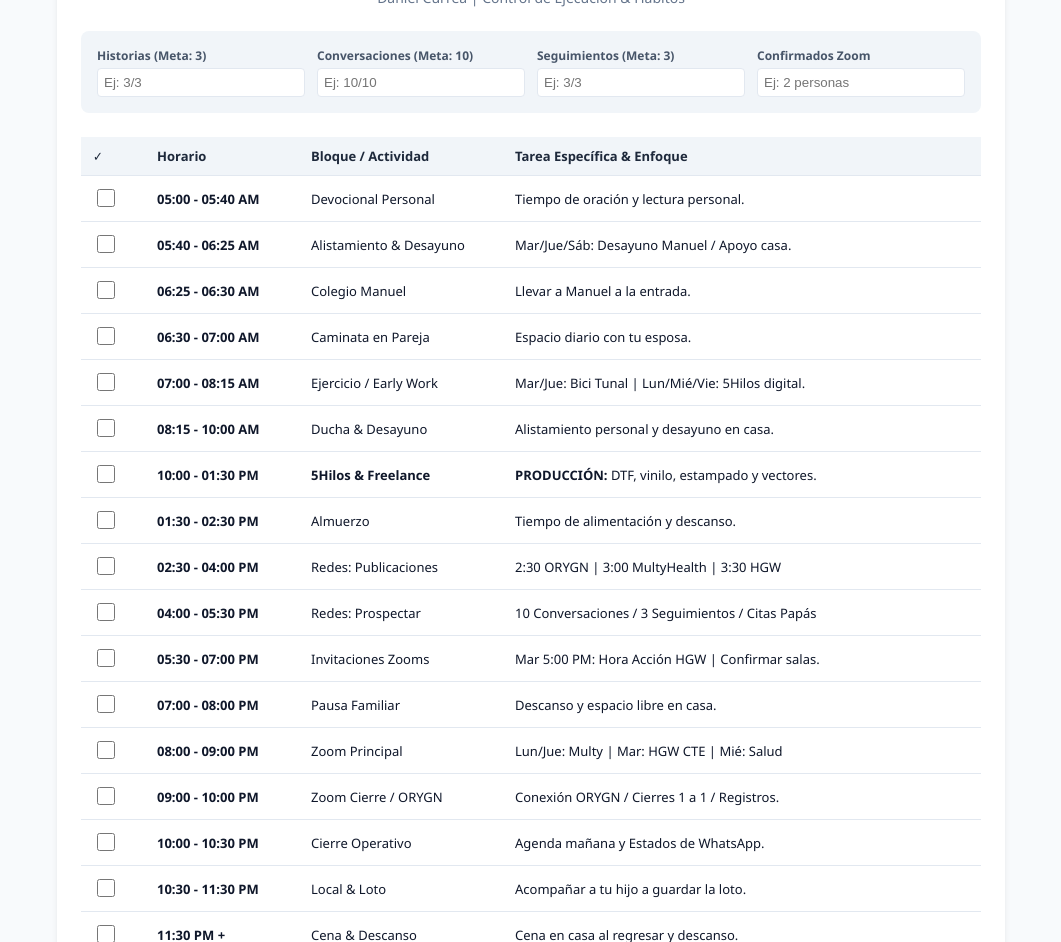
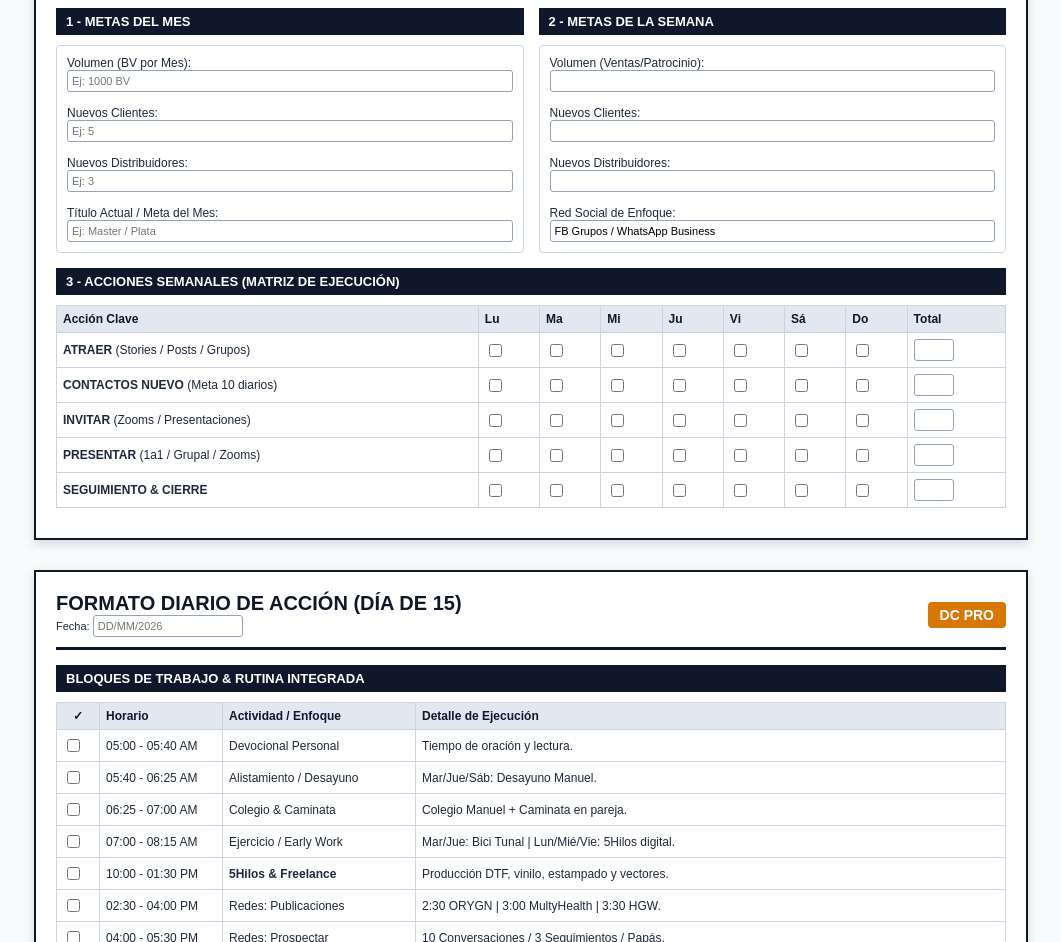
Before and after one commit to HGWlatamDC/acciondiaria, a plain HTML site: page index.html in a window 1280 px wide. Shown: the part 109-1051 px from the top of the page, without its empty margins (109-1170 px from the left). Drawn offline with Linux system fonts and the light colour scheme.

Commit message:
index.html

```diff
--- a/index.html
+++ b/index.html
@@ -3,308 +3,304 @@
 <head>
     <meta charset="UTF-8">
     <meta name="viewport" content="width=device-width, initial-scale=1.0">
-    <title>Plan de Acción Diario - Daniel Currea</title>
+    <title>Plan de Acción CTE 1000 - Daniel Currea</title>
     <style>
         :root {
-            --primary: #1e293b;
-            --accent: #2563eb;
-            --bg: #f8fafc;
-            --card: #ffffff;
-            --border: #e2e8f0;
-            --text: #0f172a;
+            --cte-navy: #0f172a;
+            --cte-gold: #d97706;
+            --cte-blue: #2563eb;
+            --bg-gray: #f8fafc;
+            --border-color: #cbd5e1;
         }
 
         body {
-            font-family: 'Segoe UI', Tahoma, Geneva, Verdana, sans-serif;
-            background-color: var(--bg);
-            color: var(--text);
+            font-family: 'Arial', sans-serif;
+            background-color: var(--bg-gray);
+            color: #1e293b;
             margin: 0;
-            padding: 20px;
+            padding: 15px;
+            font-size: 12px;
         }
 
-        .container {
-            max-width: 900px;
-            margin: 0 auto;
-            background: var(--card);
-            padding: 24px;
-            border-radius: 12px;
-            box-shadow: 0 4px 6px -1px rgba(0, 0, 0, 0.1);
+        .page {
+            max-width: 950px;
+            margin: 0 auto 30px auto;
+            background: #ffffff;
+            border: 2px solid var(--cte-navy);
+            padding: 20px;
+            box-shadow: 0 4px 10px rgba(0,0,0,0.15);
         }
 
-        h1 {
-            text-align: center;
-            color: var(--primary);
-            margin-bottom: 4px;
-            font-size: 24px;
+        .header {
+            display: flex;
+            justify-content: space-between;
+            align-items: center;
+            border-bottom: 3px solid var(--cte-navy);
+            padding-bottom: 10px;
+            margin-bottom: 15px;
         }
 
-        .subtitle {
-            text-align: center;
-            color: #64748b;
-            margin-bottom: 24px;
+        .header-title {
+            font-size: 20px;
+            font-weight: bold;
+            color: var(--cte-navy);
+        }
+
+        .header-badge {
+            background-color: var(--cte-gold);
+            color: #fff;
+            padding: 5px 12px;
+            font-weight: bold;
+            border-radius: 4px;
             font-size: 14px;
         }
 
-        .grid-metas {
-            display: grid;
-            grid-template-columns: repeat(auto-fit, minmax(200px, 1fr));
-            gap: 12px;
-            background: #f1f5f9;
-            padding: 16px;
-            border-radius: 8px;
-            margin-bottom: 24px;
+        .section-title {
+            background-color: var(--cte-navy);
+            color: #ffffff;
+            padding: 6px 10px;
+            font-weight: bold;
+            font-size: 13px;
+            margin-top: 15px;
+            margin-bottom: 10px;
+            text-transform: uppercase;
         }
 
-        .meta-item {
-            display: flex;
-            flex-direction: column;
-            gap: 4px;
-        }
-
-        .meta-item label {
-            font-size: 12px;
-            font-weight: bold;
-            color: #475569;
-        }
-
-        .meta-item input {
-            padding: 6px;
-            border: 1px solid var(--border);
-            border-radius: 4px;
-        }
+        .grid-2 { display: grid; grid-template-columns: 1fr 1fr; gap: 15px; }
+        .grid-3 { display: grid; grid-template-columns: 1fr 1fr 1fr; gap: 10px; }
 
         table {
             width: 100%;
             border-collapse: collapse;
-            margin-bottom: 24px;
+            margin-bottom: 10px;
         }
 
         th, td {
-            padding: 10px 12px;
-            border-bottom: 1px solid var(--border);
+            border: 1px solid var(--border-color);
+            padding: 6px;
             text-align: left;
-            font-size: 13px;
         }
 
         th {
-            background-color: #f1f5f9;
-            color: var(--primary);
-            font-weight: 600;
+            background-color: #e2e8f0;
+            color: var(--cte-navy);
+            font-weight: bold;
         }
 
-        tr.completed {
+        input[type="text"], select, textarea {
+            width: 100%;
+            padding: 4px;
+            border: 1px solid #94a3b8;
+            border-radius: 3px;
+            box-sizing: border-box;
+            font-size: 11px;
+        }
+
+        .checkbox-cell { text-align: center; width: 30px; }
+
+        tr.done {
             background-color: #f0fdf4;
             text-decoration: line-through;
-            color: #86efac;
-        }
-
-        tr.completed td {
             color: #64748b;
         }
 
-        input[type="checkbox"] {
-            width: 18px;
-            height: 18px;
-            cursor: pointer;
+        .card-box {
+            border: 1px solid var(--border-color);
+            padding: 10px;
+            background: #fff;
+            border-radius: 4px;
         }
 
-        .section-notes {
-            background: #f8fafc;
-            border: 1px solid var(--border);
-            border-radius: 8px;
-            padding: 16px;
-        }
-
-        .btn-container {
-            text-align: center;
-            margin-top: 20px;
-        }
-
-        button {
-            background-color: var(--accent);
+        .btn-save {
+            background-color: var(--cte-blue);
             color: white;
             border: none;
             padding: 10px 20px;
-            border-radius: 6px;
+            font-size: 14px;
             font-weight: bold;
             cursor: pointer;
-            font-size: 14px;
-        }
-
-        button:hover {
-            opacity: 0.9;
+            border-radius: 4px;
+            display: block;
+            margin: 20px auto 0 auto;
         }
     </style>
 </head>
 <body>
 
-<div class="container">
-    <h1>PLAN DE ACCIÓN DIARIO</h1>
-    <div class="subtitle">Daniel Currea | Control de Ejecución & Hábitos</div>
+<!-- PÁGINA 1: PLAN SEAMNAL & ESTRATEGIA (Basado en Formato CTE) -->
+<div class="page">
+    <div class="header">
+        <div>
+            <div class="header-title">COMUNIDAD TEAM ELITE 1000</div>
+            <div style="font-size: 12px; color: #64748b;">Plan de Acción Semanal - Daniel Currea</div>
+        </div>
+        <div class="header-badge">MODO FUEGO</div>
+    </div>
 
-    <!-- METAS CUANTITATIVAS -->
-    <div class="grid-metas">
-        <div class="meta-item">
-            <label>Historias (Meta: 3)</label>
-            <input type="text" id="hist" placeholder="Ej: 3/3">
+    <div class="grid-2">
+        <div>
+            <div class="section-title">1 - Metas del Mes</div>
+            <div class="card-box">
+                <label>Volumen (BV por Mes):</label> <input type="text" placeholder="Ej: 1000 BV"><br><br>
+                <label>Nuevos Clientes:</label> <input type="text" placeholder="Ej: 5"><br><br>
+                <label>Nuevos Distribuidores:</label> <input type="text" placeholder="Ej: 3"><br><br>
+                <label>Título Actual / Meta del Mes:</label> <input type="text" placeholder="Ej: Master / Plata">
+            </div>
         </div>
-        <div class="meta-item">
-            <label>Conversaciones (Meta: 10)</label>
-            <input type="text" id="conv" placeholder="Ej: 10/10">
-        </div>
-        <div class="meta-item">
-            <label>Seguimientos (Meta: 3)</label>
-            <input type="text" id="seg" placeholder="Ej: 3/3">
-        </div>
-        <div class="meta-item">
-            <label>Confirmados Zoom</label>
-            <input type="text" id="zoom" placeholder="Ej: 2 personas">
+        <div>
+            <div class="section-title">2 - Metas de la Semana</div>
+            <div class="card-box">
+                <label>Volumen (Ventas/Patrocinio):</label> <input type="text"><br><br>
+                <label>Nuevos Clientes:</label> <input type="text"><br><br>
+                <label>Nuevos Distribuidores:</label> <input type="text"><br><br>
+                <label>Red Social de Enfoque:</label> <input type="text" value="FB Grupos / WhatsApp Business">
+            </div>
         </div>
     </div>
 
-    <!-- TABLA INTERACTIVA -->
+    <div class="section-title">3 - Acciones Semanales (Matriz de Ejecución)</div>
     <table>
         <thead>
             <tr>
-                <th style="width: 40px;">✓</th>
-                <th style="width: 130px;">Horario</th>
-                <th style="width: 180px;">Bloque / Actividad</th>
-                <th>Tarea Específica & Enfoque</th>
+                <th>Acción Clave</th>
+                <th>Lu</th><th>Ma</th><th>Mi</th><th>Ju</th><th>Vi</th><th>Sá</th><th>Do</th>
+                <th>Total</th>
             </tr>
         </thead>
-        <tbody id="agenda-body">
+        <tbody>
             <tr>
-                <td><input type="checkbox" onchange="toggleRow(this)"></td>
-                <td><b>05:00 - 05:40 AM</b></td>
-                <td>Devocional Personal</td>
-                <td>Tiempo de oración y lectura personal.</td>
+                <td><b>ATRAER</b> (Stories / Posts / Grupos)</td>
+                <td><input type="checkbox"></td><td><input type="checkbox"></td><td><input type="checkbox"></td><td><input type="checkbox"></td><td><input type="checkbox"></td><td><input type="checkbox"></td><td><input type="checkbox"></td>
+                <td><input type="text" style="width:40px;"></td>
             </tr>
             <tr>
-                <td><input type="checkbox" onchange="toggleRow(this)"></td>
-                <td><b>05:40 - 06:25 AM</b></td>
-                <td>Alistamiento & Desayuno</td>
-                <td>Mar/Jue/Sáb: Desayuno Manuel / Apoyo casa.</td>
+                <td><b>CONTACTOS NUEVO</b> (Meta 10 diarios)</td>
+                <td><input type="checkbox"></td><td><input type="checkbox"></td><td><input type="checkbox"></td><td><input type="checkbox"></td><td><input type="checkbox"></td><td><input type="checkbox"></td><td><input type="checkbox"></td>
+                <td><input type="text" style="width:40px;"></td>
             </tr>
             <tr>
-                <td><input type="checkbox" onchange="toggleRow(this)"></td>
-                <td><b>06:25 - 06:30 AM</b></td>
-                <td>Colegio Manuel</td>
-                <td>Llevar a Manuel a la entrada.</td>
+                <td><b>INVITAR</b> (Zooms / Presentaciones)</td>
+                <td><input type="checkbox"></td><td><input type="checkbox"></td><td><input type="checkbox"></td><td><input type="checkbox"></td><td><input type="checkbox"></td><td><input type="checkbox"></td><td><input type="checkbox"></td>
+                <td><input type="text" style="width:40px;"></td>
             </tr>
             <tr>
-                <td><input type="checkbox" onchange="toggleRow(this)"></td>
-                <td><b>06:30 - 07:00 AM</b></td>
-                <td>Caminata en Pareja</td>
-                <td>Espacio diario con tu esposa.</td>
+                <td><b>PRESENTAR</b> (1a1 / Grupal / Zooms)</td>
+                <td><input type="checkbox"></td><td><input type="checkbox"></td><td><input type="checkbox"></td><td><input type="checkbox"></td><td><input type="checkbox"></td><td><input type="checkbox"></td><td><input type="checkbox"></td>
+                <td><input type="text" style="width:40px;"></td>
             </tr>
             <tr>
-                <td><input type="checkbox" onchange="toggleRow(this)"></td>
-                <td><b>07:00 - 08:15 AM</b></td>
-                <td>Ejercicio / Early Work</td>
-                <td>Mar/Jue: Bici Tunal | Lun/Mié/Vie: 5Hilos digital.</td>
-            </tr>
-            <tr>
-                <td><input type="checkbox" onchange="toggleRow(this)"></td>
-                <td><b>08:15 - 10:00 AM</b></td>
-                <td>Ducha & Desayuno</td>
-                <td>Alistamiento personal y desayuno en casa.</td>
-            </tr>
-            <tr>
-                <td><input type="checkbox" onchange="toggleRow(this)"></td>
-                <td><b>10:00 - 01:30 PM</b></td>
-                <td><b>5Hilos & Freelance</b></td>
-                <td><b>PRODUCCIÓN:</b> DTF, vinilo, estampado y vectores.</td>
-            </tr>
-            <tr>
-                <td><input type="checkbox" onchange="toggleRow(this)"></td>
-                <td><b>01:30 - 02:30 PM</b></td>
-                <td>Almuerzo</td>
-                <td>Tiempo de alimentación y descanso.</td>
-            </tr>
-            <tr>
-                <td><input type="checkbox" onchange="toggleRow(this)"></td>
-                <td><b>02:30 - 04:00 PM</b></td>
-                <td>Redes: Publicaciones</td>
-                <td>2:30 ORYGN | 3:00 MultyHealth | 3:30 HGW</td>
-            </tr>
-            <tr>
-                <td><input type="checkbox" onchange="toggleRow(this)"></td>
-                <td><b>04:00 - 05:30 PM</b></td>
-                <td>Redes: Prospectar</td>
-                <td>10 Conversaciones / 3 Seguimientos / Citas Papás</td>
-            </tr>
-            <tr>
-                <td><input type="checkbox" onchange="toggleRow(this)"></td>
-                <td><b>05:30 - 07:00 PM</b></td>
-                <td>Invitaciones Zooms</td>
-                <td>Mar 5:00 PM: Hora Acción HGW | Confirmar salas.</td>
-            </tr>
-            <tr>
-                <td><input type="checkbox" onchange="toggleRow(this)"></td>
-                <td><b>07:00 - 08:00 PM</b></td>
-                <td>Pausa Familiar</td>
-                <td>Descanso y espacio libre en casa.</td>
-            </tr>
-            <tr>
-                <td><input type="checkbox" onchange="toggleRow(this)"></td>
-                <td><b>08:00 - 09:00 PM</b></td>
-                <td>Zoom Principal</td>
-                <td>Lun/Jue: Multy | Mar: HGW CTE | Mié: Salud</td>
-            </tr>
-            <tr>
-                <td><input type="checkbox" onchange="toggleRow(this)"></td>
-                <td><b>09:00 - 10:00 PM</b></td>
-                <td>Zoom Cierre / ORYGN</td>
-                <td>Conexión ORYGN / Cierres 1 a 1 / Registros.</td>
-            </tr>
-            <tr>
-                <td><input type="checkbox" onchange="toggleRow(this)"></td>
-                <td><b>10:00 - 10:30 PM</b></td>
-                <td>Cierre Operativo</td>
-                <td>Agenda mañana y Estados de WhatsApp.</td>
-            </tr>
-            <tr>
-                <td><input type="checkbox" onchange="toggleRow(this)"></td>
-                <td><b>10:30 - 11:30 PM</b></td>
-                <td>Local & Loto</td>
-                <td>Acompañar a tu hijo a guardar la loto.</td>
-            </tr>
-            <tr>
-                <td><input type="checkbox" onchange="toggleRow(this)"></td>
-                <td><b>11:30 PM +</b></td>
-                <td>Cena & Descanso</td>
-                <td>Cena en casa al regresar y descanso.</td>
+                <td><b>SEGUIMIENTO & CIERRE</b></td>
+                <td><input type="checkbox"></td><td><input type="checkbox"></td><td><input type="checkbox"></td><td><input type="checkbox"></td><td><input type="checkbox"></td><td><input type="checkbox"></td><td><input type="checkbox"></td>
+                <td><input type="text" style="width:40px;"></td>
             </tr>
         </tbody>
     </table>
+</div>
 
-    <!-- CIERRES Y REFERIDOS -->
-    <div class="section-notes">
-        <h3>Cierres y Referidos del Día</h3>
-        <div style="display: grid; grid-template-columns: 1fr 1fr; gap: 12px; margin-bottom: 12px;">
-            <input type="text" id="firmado" placeholder="¿Se firmó alguien? (Nombre / Red)" style="padding: 8px;">
-            <input type="text" id="objecion" placeholder="Motivo / Objeción si no firmó" style="padding: 8px;">
+<!-- PÁGINA 2: PLANILLA DIARIA INTEGRADA CON RUTINA -->
+<div class="page">
+    <div class="header">
+        <div>
+            <div class="header-title">FORMATO DIARIO DE ACCIÓN (DÍA DE 15)</div>
+            <div style="font-size: 11px;">Fecha: <input type="text" style="width:150px;" placeholder="DD/MM/2026"></div>
         </div>
-        <textarea id="referidos" rows="3" style="width: 100%; padding: 8px; box-sizing: border-box;" placeholder="Escribe aquí los 5 referidos del día (Nombre y Teléfono)..."></textarea>
+        <div class="header-badge">DC PRO</div>
     </div>
 
-    <div class="btn-container">
-        <button onclick="guardarDatos()">Guardar Progreso</button>
+    <!-- RUTINA DIARIA BASE -->
+    <div class="section-title">Bloques de Trabajo & Rutina Integrada</div>
+    <table>
+        <thead>
+            <tr>
+                <th class="checkbox-cell">✓</th>
+                <th style="width: 110px;">Horario</th>
+                <th style="width: 180px;">Actividad / Enfoque</th>
+                <th>Detalle de Ejecución</th>
+            </tr>
+        </thead>
+        <tbody>
+            <tr><td><input type="checkbox" onchange="markRow(this)"></td><td>05:00 - 05:40 AM</td><td>Devocional Personal</td><td>Tiempo de oración y lectura.</td></tr>
+            <tr><td><input type="checkbox" onchange="markRow(this)"></td><td>05:40 - 06:25 AM</td><td>Alistamiento / Desayuno</td><td>Mar/Jue/Sáb: Desayuno Manuel.</td></tr>
+            <tr><td><input type="checkbox" onchange="markRow(this)"></td><td>06:25 - 07:00 AM</td><td>Colegio & Caminata</td><td>Colegio Manuel + Caminata en pareja.</td></tr>
+            <tr><td><input type="checkbox" onchange="markRow(this)"></td><td>07:00 - 08:15 AM</td><td>Ejercicio / Early Work</td><td>Mar/Jue: Bici Tunal | Lun/Mié/Vie: 5Hilos digital.</td></tr>
+            <tr><td><input type="checkbox" onchange="markRow(this)"></td><td>10:00 - 01:30 PM</td><td><b>5Hilos & Freelance</b></td><td>Producción DTF, vinilo, estampado y vectores.</td></tr>
+            <tr><td><input type="checkbox" onchange="markRow(this)"></td><td>02:30 - 04:00 PM</td><td>Redes: Publicaciones</td><td>2:30 ORYGN | 3:00 MultyHealth | 3:30 HGW.</td></tr>
+            <tr><td><input type="checkbox" onchange="markRow(this)"></td><td>04:00 - 05:30 PM</td><td>Redes: Prospectar</td><td>10 Conversaciones / 3 Seguimientos / Papás.</td></tr>
+            <tr><td><input type="checkbox" onchange="markRow(this)"></td><td>05:30 - 07:00 PM</td><td>Invitaciones Zooms</td><td>Mar 5:00 PM: Hora Acción HGW | Confirmar salas.</td></tr>
+            <tr><td><input type="checkbox" onchange="markRow(this)"></td><td>08:00 - 10:00 PM</td><td>Zooms & Cierres</td><td>Conexiones oficiales de negocio según día.</td></tr>
+            <tr><td><input type="checkbox" onchange="markRow(this)"></td><td>10:30 - 11:30 PM</td><td>Local & Loto</td><td>Acompañar a hijo en el local a guardar loto.</td></tr>
+        </tbody>
+    </table>
+
+    <div class="grid-2">
+        <!-- SECCIÓN CONVERSACIONES -->
+        <div>
+            <div class="section-title">1. Conversaciones del Día (Meta: 10)</div>
+            <div class="card-box">
+                <input type="text" placeholder="1. Nombre / Canal (IG/WS/FB)"><br><br>
+                <input type="text" placeholder="2. Nombre / Canal"><br><br>
+                <input type="text" placeholder="3. Nombre / Canal"><br><br>
+                <input type="text" placeholder="4. Nombre / Canal"><br><br>
+                <input type="text" placeholder="5. Nombre / Canal"><br><br>
+                <input type="text" placeholder="6. Nombre / Canal"><br><br>
+                <input type="text" placeholder="7. Nombre / Canal"><br><br>
+                <input type="text" placeholder="8. Nombre / Canal"><br><br>
+                <input type="text" placeholder="9. Nombre / Canal"><br><br>
+                <input type="text" placeholder="10. Nombre / Canal">
+            </div>
+
+            <div class="section-title">2. Historias del Día (Meta: 3)</div>
+            <div class="card-box">
+                <input type="checkbox"> Historia 1: Mi Proceso / Estilo de Vida<br>
+                <input type="checkbox"> Historia 2: Agradecimiento / Personal<br>
+                <input type="checkbox"> Historia 3: Producto / Negocio
+            </div>
+        </div>
+
+        <!-- SECCIÓN SEGUIMIENTOS Y RESULTADOS -->
+        <div>
+            <div class="section-title">3. Seguimientos del Día (Meta: 3)</div>
+            <div class="card-box">
+                1. <input type="text" placeholder="Nombre / Cita / Fecha"><br><br>
+                2. <input type="text" placeholder="Nombre / Cita / Fecha"><br><br>
+                3. <input type="text" placeholder="Nombre / Cita / Fecha">
+            </div>
+
+            <div class="section-title">4 & 5. Presentación y Resultado</div>
+            <div class="card-box">
+                <label>Modalidad:</label>
+                <select><option>Virtual (Zoom)</option><option>1 a 1</option><option>Presencial</option></select><br><br>
+
+                <input type="checkbox"> <b>SE FIRMÓ:</b><br>
+                • Concretar inscripción / Confirmar Pago<br>
+                • Fecha Inicio Exitoso: <input type="text"><br><br>
+
+                <input type="checkbox"> <b>NO SE FIRMÓ:</b><br>
+                • Motivo / Objeción: <input type="text">
+            </div>
+
+            <div class="section-title">Sacar Referidos (Mínimo 5)</div>
+            <div class="card-box">
+                1. <input type="text" placeholder="Nombre - Contacto"><br>
+                2. <input type="text" placeholder="Nombre - Contacto"><br>
+                3. <input type="text" placeholder="Nombre - Contacto"><br>
+                4. <input type="text" placeholder="Nombre - Contacto"><br>
+                5. <input type="text" placeholder="Nombre - Contacto">
+            </div>
+        </div>
     </div>
+
+    <button class="btn-save" onclick="alert('¡Planilla diaria guardada correctamente!')">Guardar Progreso Diario</button>
 </div>
 
 <script>
-    function toggleRow(checkbox) {
-        const row = checkbox.closest('tr');
+    function markRow(checkbox) {
+        const tr = checkbox.closest('tr');
         if (checkbox.checked) {
-            row.classList.add('completed');
+            tr.classList.add('done');
         } else {
-            row.classList.remove('completed');
+            tr.classList.remove('done');
         }
-    }
-
-    function guardarDatos() {
-        alert('¡Progreso del día guardado correctamente!');
     }
 </script>
 
```
